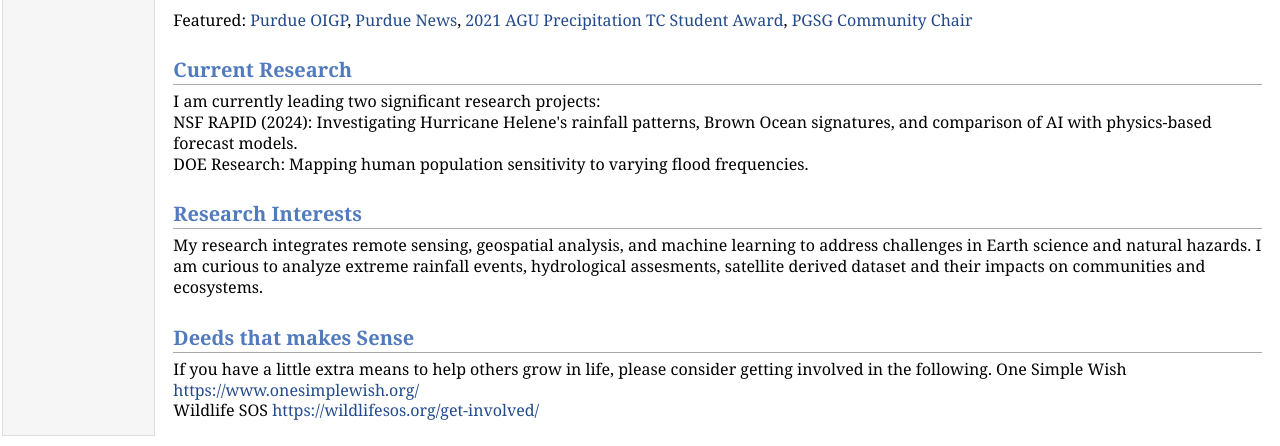
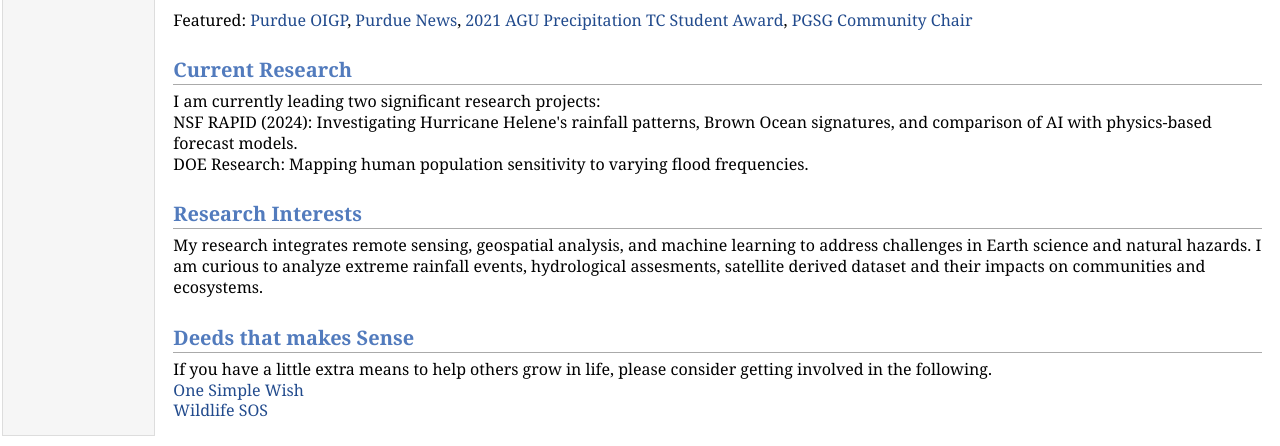
Before and after one commit to tiwarialka/tiwarialka.github.io, a plain HTML site: page index.html in a window 1280 px wide. Shown: the part 431-877 px from the top of the page. Drawn offline with Linux system fonts and the light colour scheme.

Commit message:
updating

```diff
--- a/index.html
+++ b/index.html
@@ -55,9 +55,9 @@ DOE Research: Mapping human population sensitivity to varying flood frequencies.
 I am curious to analyze extreme rainfall events, hydrological assesments, satellite derived dataset and their impacts on communities and ecosystems.
 </p>
 <h2>Deeds that makes Sense</h2>
-<p>If you have a little extra means to help others grow in life, please consider getting involved in the following.
-One Simple Wish <a href="https://www.onesimplewish.org/" target=&ldquo;blank&rdquo;>https://www.onesimplewish.org/</a> <br />
-Wildlife SOS <a href="https://wildlifesos.org/get-involved/" target=&ldquo;blank&rdquo;>https://wildlifesos.org/get-involved/</a></p>
+<p>If you have a little extra means to help others grow in life, please consider getting involved in the following.<br />
+<a href="https://www.onesimplewish.org/" target=&ldquo;blank&rdquo;>One Simple Wish</a> <br />
+<a href="https://wildlifesos.org/get-involved/" target=&ldquo;blank&rdquo;>Wildlife SOS</a> <br /></p>
 </td>
 </tr>
 </table>
```
